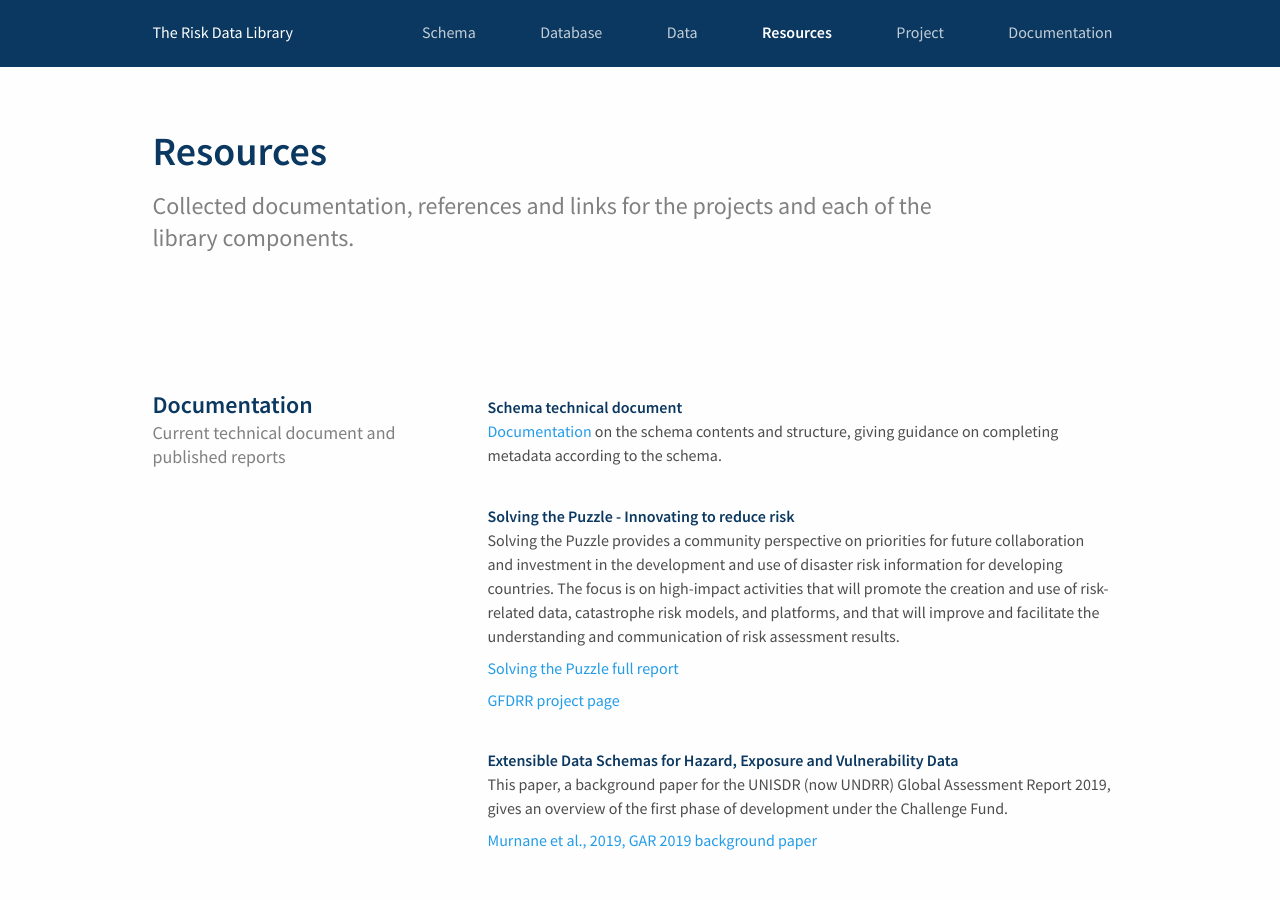
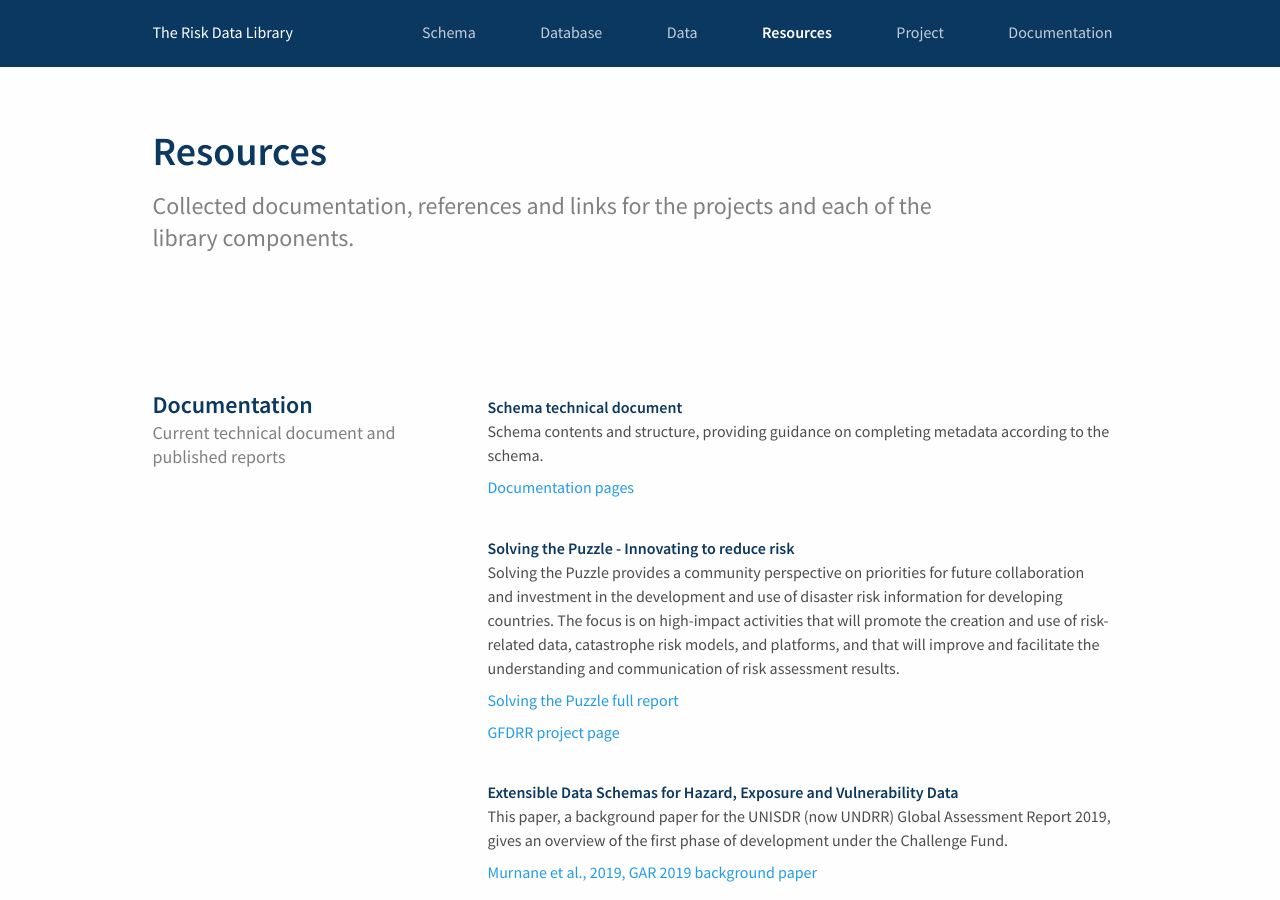
Before and after one commit to GFDRR/risk-data-library.github.io, a Jekyll site: the page built from resources.html, in a window 1280 px wide and 900 px high. Built offline with Jekyll 4.4.1, drawn with Linux system fonts in a browser that asks for light colours; nearby versions of some CDN libraries.

Commit message:
Update resources.html
update broken documentation link

```diff
--- a/resources.html
+++ b/resources.html
@@ -17,8 +17,11 @@
         Schema technical document
       </p>
       <p>
-        <a href="http://riskdatalibrary.org/documentation" class="link" download target="_blank">Documentation</a> on the schema contents and structure, giving guidance on completing metadata according to the schema.
+        Schema contents and structure, providing guidance on completing metadata according to the schema.
       </p>
+      <div class="link-under-paragraph-container">
+        <a href="http://riskdatalibrary.org/documentation" class="link" target="_blank">Documentation pages</a>
+      </div>
 
       <p class="title-color">
         Solving the Puzzle - Innovating to reduce risk
```
